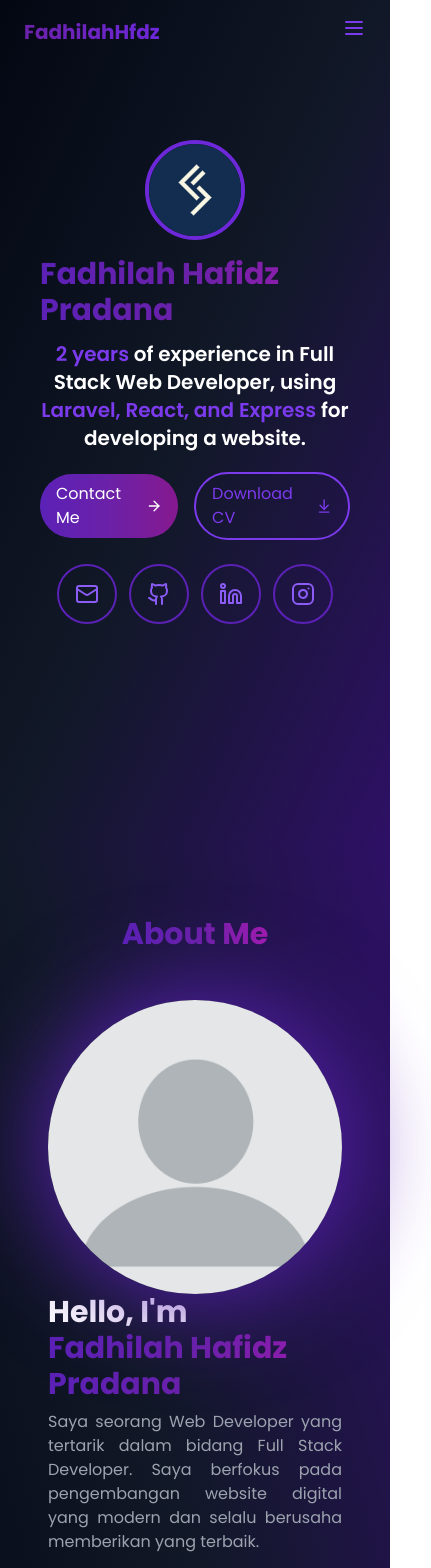
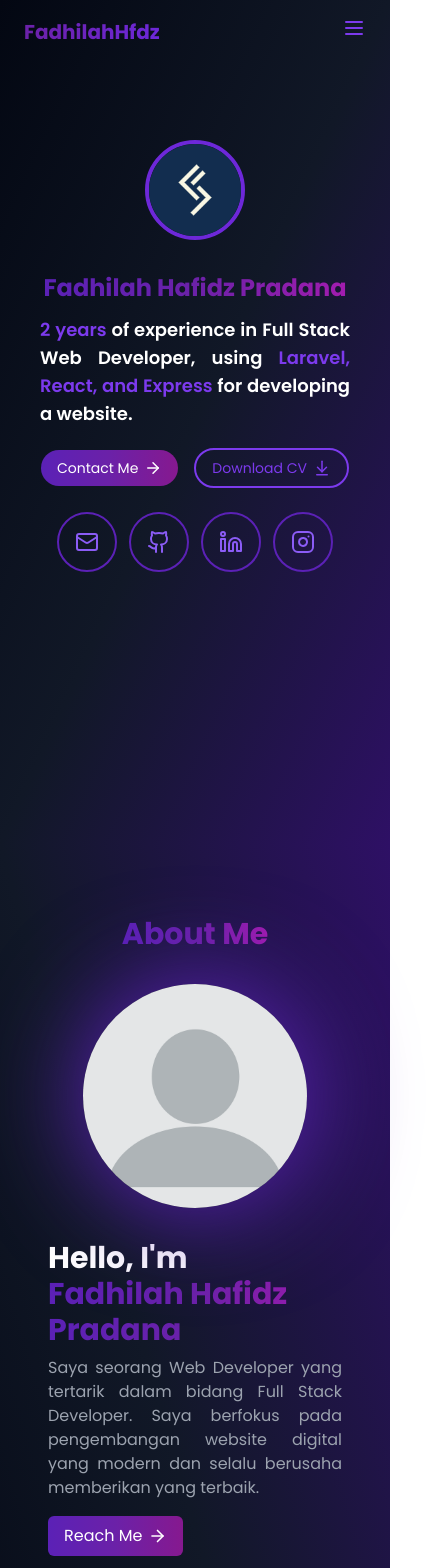
Before and after one commit to fadhilahhfdz/portfolio-v2, a React (Vite) app: page / in a window 390 px wide. Shown: the top 1568 px of the page, 431 px wide, since content can reach past the window. Built offline with nearby package versions, Linux system fonts and the light colour scheme.

Commit message:
responsive on mobile & animate nav scroll

```diff
--- a/src/components/TabShowcase.jsx
+++ b/src/components/TabShowcase.jsx
@@ -81,7 +81,7 @@ export default function TabShowcase() {
             }`}
             onClick={() => setActiveTab("tech")}
           >
-            <CodeXml className="w-4 h-4" />
+            <CodeXml className="md:w-4 md:h-4" />
             Tech Stack
           </button>
 
@@ -93,7 +93,7 @@ export default function TabShowcase() {
             }`}
             onClick={() => setActiveTab("projects")}
           >
-            <FolderCode className="w-4 h-4" />
+            <FolderCode className="md:w-4 md:h-4" />
             Last Projects
           </button>
         </div>
@@ -101,12 +101,12 @@ export default function TabShowcase() {
 
       {/* Tab Content */}
       {activeTab === "tech" && (
-        <div className="w-full flex flex-wrap justify-center gap-8">
+        <div className="w-full flex flex-wrap justify-center gap-4 md:gap-8">
           {techStack.map((tech, index) => (
             <div key={index} data-aos="fade-up" data-aos-delay={index * 200}>
-              <div className="p-4 py-6 w-40 h-40 bg-white/5 backdrop-blur-md flex flex-col gap-2 justify-between items-center rounded-lg hover:bg-white/10 hover:scale-110 transition duration-300">
-                <img src={tech.icon} alt="html" width={70} />
-                <p className="mt-2 font-medium">{tech.nama}</p>
+              <div className="p-4 py-6 w-32 h-32 md:w-40 md:h-40 bg-white/5 backdrop-blur-md flex flex-col gap-2 justify-between items-center rounded-lg hover:bg-white/10 hover:scale-110 transition duration-300">
+                <img src={tech.icon} alt="html" width={70} className="w-12 md:w-[4.2rem]" />
+                <p className="mt-2 font-medium text-sm md:text-lg">{tech.nama}</p>
               </div>
             </div>
           ))}
@@ -117,7 +117,7 @@ export default function TabShowcase() {
         <div className="w-full flex flex-wrap justify-center gap-6">
           {projects.map((proj, index) => (
             <div key={index} data-aos="fade-up" data-aos-delay={index * 200}>
-              <div className="p-5 w-96 bg-white/5 backdrop-blur-md rounded-xl hover:shadow-lg hover:shadow-violet-800/50 hover:scale-105 transition duration-300">
+              <div className="p-5 w-80 md:w-96 bg-white/5 backdrop-blur-md rounded-xl hover:shadow-lg hover:shadow-violet-800/50 hover:scale-105 transition duration-300">
                 <img
                   src={proj.foto}
                   alt={proj.nama}
--- a/src/index.css
+++ b/src/index.css
@@ -13,3 +13,7 @@ body {
 .text-gradient {
     @apply bg-gradient-to-r from-violet-800 via-purple-800 to-fuchsia-700 bg-clip-text text-transparent;
 }
+
+html {
+  scroll-behavior: smooth;
+}
--- a/src/pages/About.jsx
+++ b/src/pages/About.jsx
@@ -22,8 +22,8 @@ const About = () => {
         </h2>
       </div>
 
-      <div className="max-w-7xl mx-auto p-6 flex flex-row flex-wrap-reverse justify-between items-center mt-6">
-        <div className="max-w-xl">
+      <div className="max-w-7xl mx-auto p-6 flex flex-row flex-wrap-reverse justify-between items-center mt-2">
+        <div className="max-w-xl mt-8 md:mt-0">
           {/* nama */}
           <div>
             <h2 className="text-white text-3xl font-bold" data-aos="fade-right">Hello, I&apos;m</h2>
@@ -51,12 +51,12 @@ const About = () => {
         </div>
 
         {/* profil */}
-        <div>
+        <div className="w-full flex justify-center md:w-fit md:flex-none">
           <img
             src={profil}
             alt="profil"
             width={300}
-            className="rounded-full shadow-[0_0_100px_4px] shadow-violet-800"
+            className="rounded-full shadow-[0_0_100px_4px] shadow-violet-800 w-56 md:w-80"
             data-aos="fade-left" data-aos-delay="200"
           />
         </div>
--- a/src/pages/Contact.jsx
+++ b/src/pages/Contact.jsx
@@ -63,7 +63,7 @@ export const Contact = () => {
           {listSosmed.map((item, index) => (
             <div key={index} data-aos="fade-right" data-aos-delay={index * 200}>
               <a href={item.url} target="_blank">
-                <div className="p-4 px-8 bg-white/5 backdrop-blur-md rounded-lg flex items-center hover:-translate-y-1 hover:scale-105 transition duration-300">
+                <div className="p-4 px-8 w-[19rem] md:w-[28rem] bg-white/5 backdrop-blur-md rounded-lg flex items-center hover:-translate-y-1 hover:scale-105 transition duration-300">
                   <div className="flex items-center gap-4 w-96">
                     <p className="p-4 border-2 border-violet-800 text-violet-800 rounded-full">
                       {item.logo}
@@ -84,7 +84,7 @@ export const Contact = () => {
 
         {/* send me message */}
         <div
-          className="px-8 py-10 bg-white/5 backdrop-blur-md rounded-lg"
+          className="px-8 py-10 w-100 md:w-[28rem] bg-white/5 backdrop-blur-md rounded-lg"
           data-aos="fade-left"
           data-aos-delay="400"
         >
@@ -96,17 +96,17 @@ export const Contact = () => {
               type="text"
               name="nama"
               placeholder="Your Name"
-              className="py-2 px-4 bg-white/5 backdrop-blur-md rounded-lg w-96 text-white"
+              className="py-2 px-4 w-full bg-white/5 backdrop-blur-md rounded-lg text-white"
             />
             <input
               type="email"
               name="email"
               placeholder="Your Email"
-              className="py-2 px-4 bg-white/5 backdrop-blur-md rounded-lg w-96 text-white"
+              className="py-2 px-4 w-full bg-white/5 backdrop-blur-md rounded-lg text-white"
             />
             <textarea
               name="message"
-              className="py-2 h-28 px-4 bg-white/5 backdrop-blur-md rounded-lg w-96 text-white"
+              className="py-2 h-28 px-4 w-full bg-white/5 backdrop-blur-md rounded-lg text-white"
               placeholder="Message type here..."
             ></textarea>
             <button
--- a/src/pages/Home.jsx
+++ b/src/pages/Home.jsx
@@ -44,7 +44,7 @@ export const Home = () => {
 
         {/* nama */}
         <motion.h3
-          className="text-3xl font-bold mt-4 text-gradient"
+          className="text-2xl md:text-3xl text-center md:text-left font-bold mt-8 md:mt-4 text-gradient"
           initial={{ opacity: 0, y: -50 }}
           animate={{ opacity: 1, y: 0 }}
           transition={{ delay: 0.4, duration: 0.8 }}
@@ -54,7 +54,7 @@ export const Home = () => {
 
         {/* deskripsi */}
         <motion.p
-          className="text-white max-w-2xl text-center mt-3 text-xl font-semibold"
+          className="text-white max-w-2xl md:text-center mt-3 text-lg md:text-xl text-justify font-semibold"
           initial={{ opacity: 0, y: -50 }}
           animate={{ opacity: 1, y: 0 }}
           transition={{ delay: 0.6, duration: 0.8 }}
@@ -75,7 +75,7 @@ export const Home = () => {
             animate={{ x: 0, opacity: 1 }}
             transition={{ delay: 1, duration: 0.5 }}
           >
-            <div className="flex flex-row items-center gap-1.5 bg-gradient-to-r from-violet-800 via-purple-800 to-fuchsia-800 px-4 py-2 rounded-full text-white">
+            <div className="flex flex-row items-center gap-1.5 bg-gradient-to-r from-violet-800 via-purple-800 to-fuchsia-800 px-4 py-2 rounded-full text-white text-sm md:text-lg">
               <p>Contact Me</p>
               <ArrowRight size={18} />
             </div>
@@ -88,7 +88,7 @@ export const Home = () => {
             animate={{ x: 0, opacity: 1 }}
             transition={{ delay: 1, duration: 0.5 }}
           >
-            <div className="flex flex-row items-center gap-1.5 border-2 border-violet-600 px-4 py-2 rounded-full text-violet-600">
+            <div className="flex flex-row items-center gap-1.5 border-2 border-violet-600 px-4 py-2 rounded-full text-violet-600 text-sm md:text-lg">
               <p>Download CV</p>
               <ArrowDownToLine size={18} />
             </div>
```
